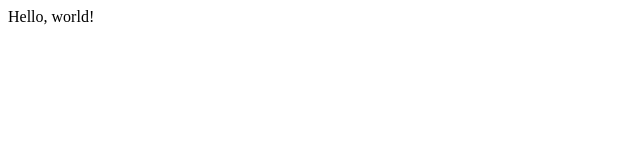
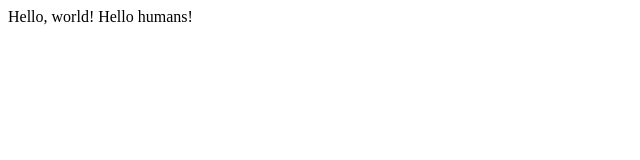
Before and after one commit to vadzimk/WebprogrammingLecture0, a plain HTML site: page Index.html in a window 1280 px wide. Shown: the whole page, without its empty margins (0-640 px from the left). Drawn offline with Linux system fonts and the light colour scheme.

Commit message:
Update Index.html
edit body text

```diff
--- a/Index.html
+++ b/Index.html
@@ -4,6 +4,6 @@
   <title>My webpage.</title>
  </head>
  <body>
-   Hello, world!
+   Hello, world! Hello humans!
  </body>
 </html>
```
